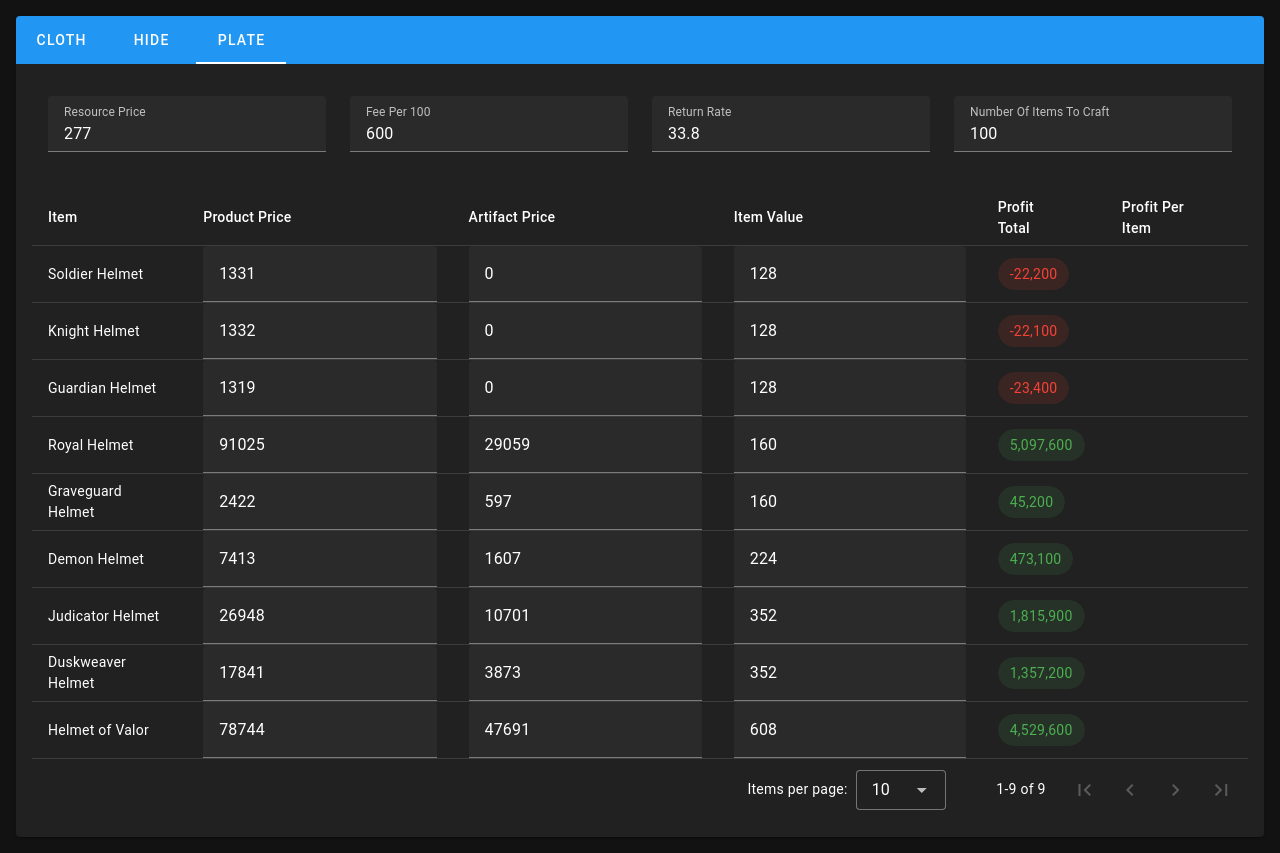
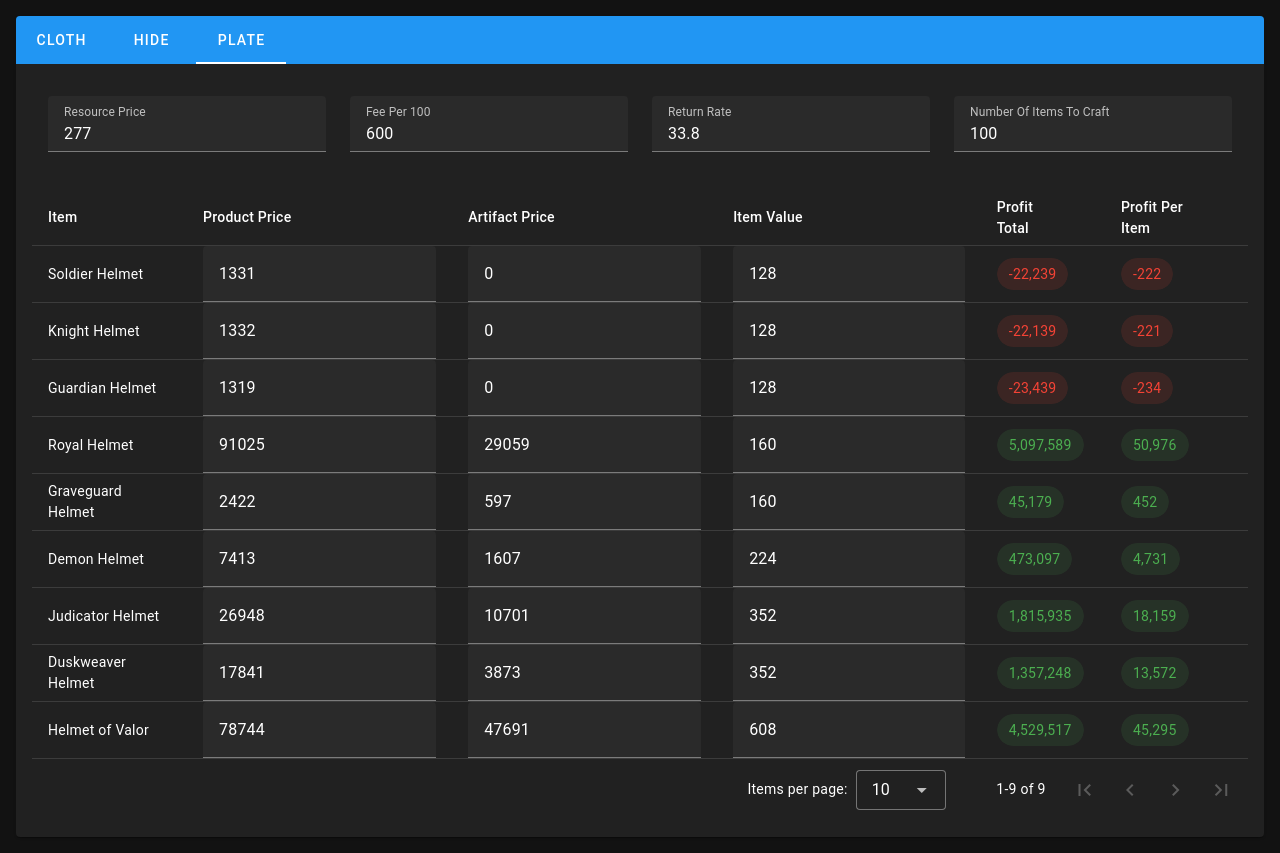
Before and after one commit to DanielTrontsios/albion-crafting-app, a Vue app: page / in a window 1280 px wide. Both pictures are taken after a click on the tab "PLATE". Built offline with nearby package versions, Linux system fonts and the light colour scheme.

Commit message:
- Move Math.round to display only - Show orange chips if profit margin too small

```diff
--- a/src/components/TableView.vue
+++ b/src/components/TableView.vue
@@ -32,11 +32,14 @@
         solo
       ></v-text-field>
     </template>
-
-    <!-- Calculated Calories * 10 Column -->
     <template v-slot:item.profitTotal="{ item }">
       <v-chip :color="getColor(item)">
-        {{ getProfitTotal(item).toLocaleString("en-US") }}
+        {{ Math.round(getProfitTotal(item)).toLocaleString("en-US") }}
+      </v-chip>
+    </template>
+    <template v-slot:item.profitPerItem="{ item }">
+      <v-chip :color="getColor(item)">
+        {{ Math.round(getProfitPerItem(item)).toLocaleString("en-US") }}
       </v-chip>
     </template>
   </v-data-table>
@@ -146,12 +149,13 @@ export default {
   methods: {
     getColor(item) {
       const totalProfit = this.getProfitTotal(item);
+      const totalCost = this.getResourceCostTotal(item);
       if (totalProfit < 0) return "red";
-      // else if (totalProfit > 50) return "orange";
+      else if (totalProfit < totalCost * 0.05) return "orange";
       else return "green";
     },
     getFeePerItem(item) {
-      return Math.round(this.feePercent * item.itemValue * (5 / 100));
+      return this.feePercent * item.itemValue * (5 / 100);
     },
     getResourceCostPerItem(item) {
       return (
@@ -166,11 +170,11 @@ export default {
     },
     getProfitPerItem(item) {
       const resourceCostPerItem = this.getResourceCostPerItem(item);
-      return Math.round(
+      return (
         item.productPrice -
-          resourceCostPerItem +
-          (resourceCostPerItem / 100) * this.formData.returnRate -
-          this.getFeePerItem(item)
+        resourceCostPerItem +
+        (resourceCostPerItem / 100) * this.formData.returnRate -
+        this.getFeePerItem(item)
       );
     },
     getProfitTotal(item) {
```
